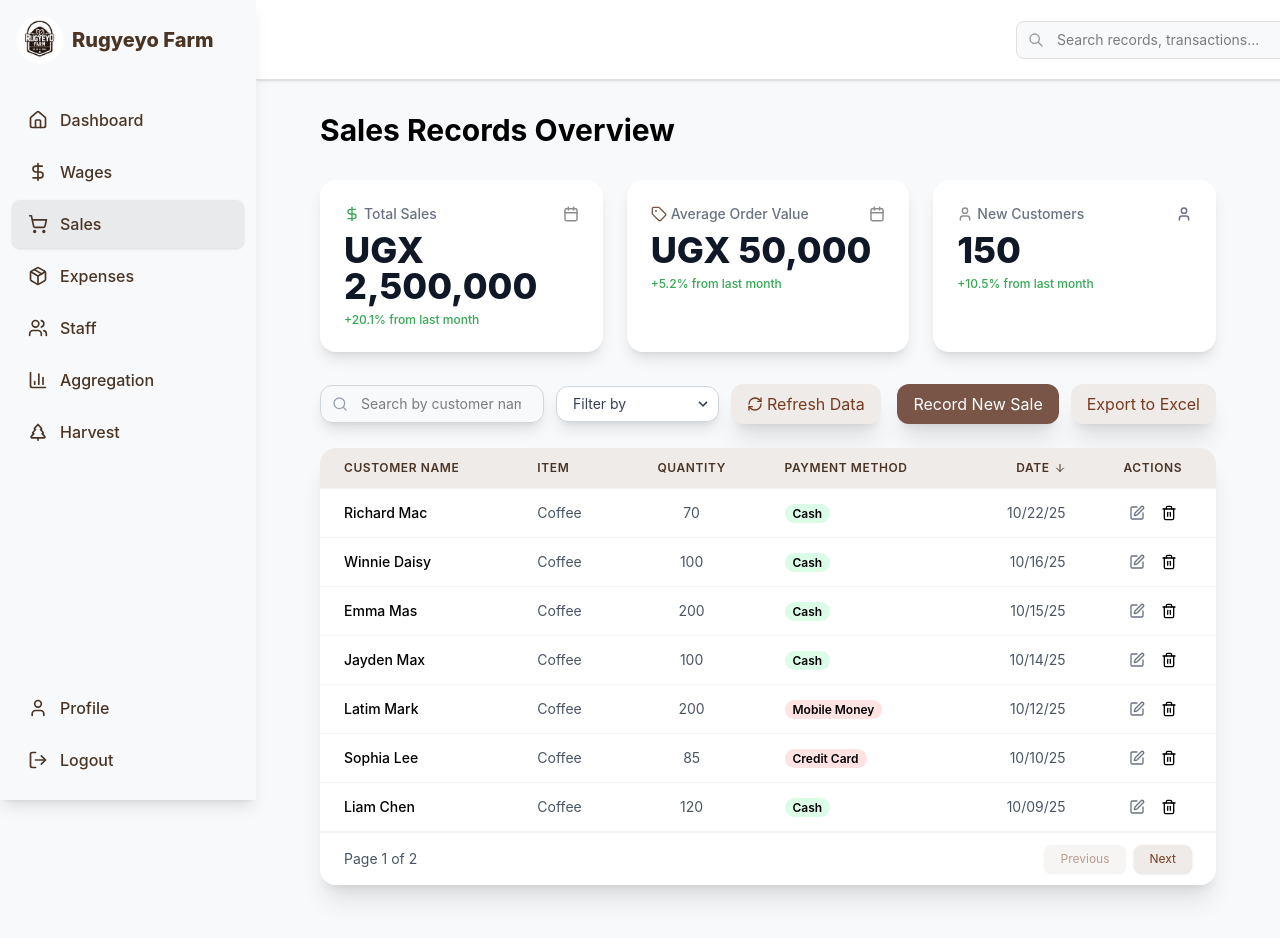
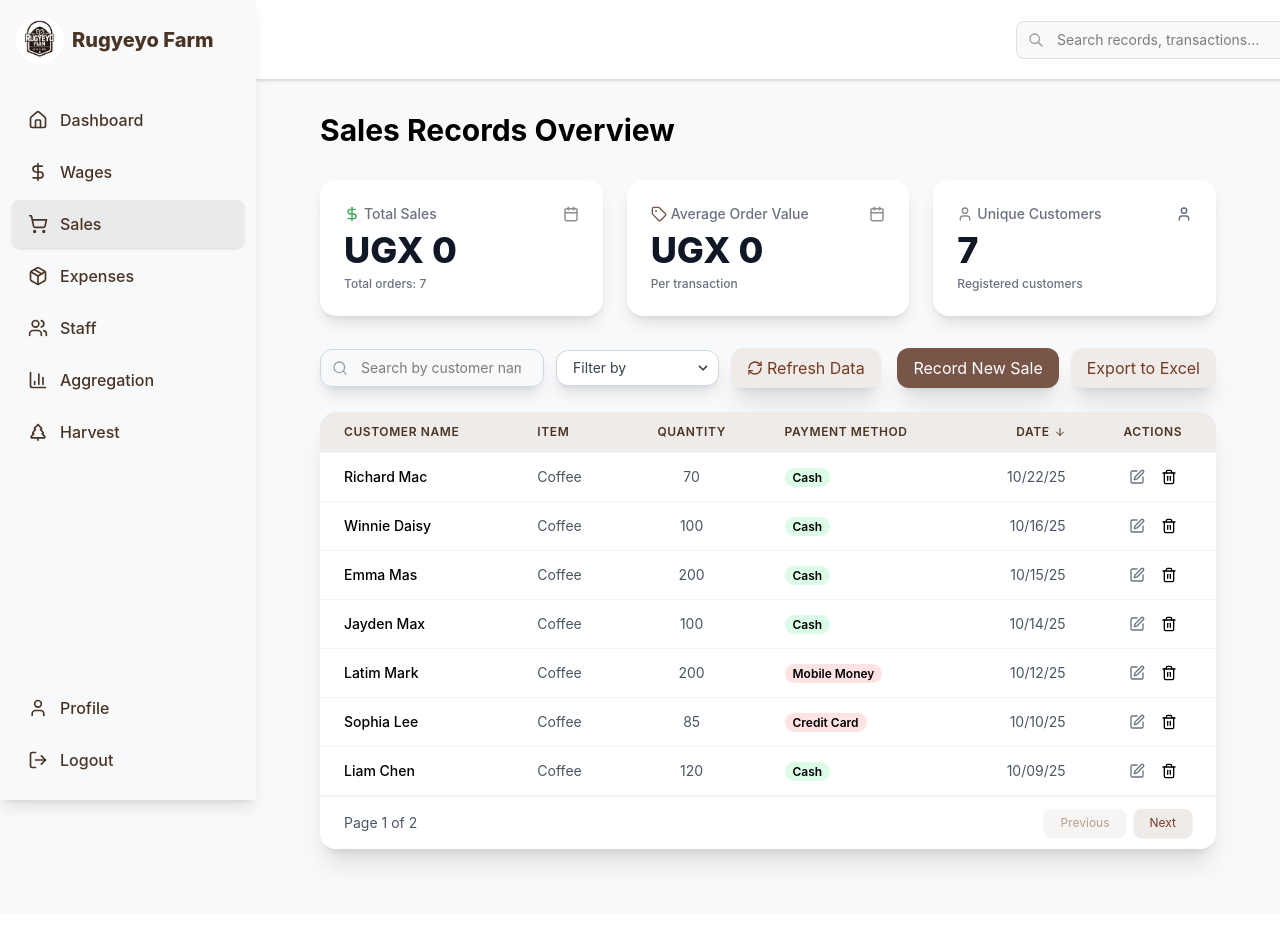
Before and after one commit to FARM-3/farm-web, a React (Vite) app: page /sales in a window 1280 px wide. Shown: the top 938 px of the page. After the commit the page ends 913 px from the top, so only its background shows below. Built offline with nearby package versions, Linux system fonts and the light colour scheme.

Commit message:
created the cards in all the pages to pick real time updates

```diff
--- a/src/pages/Sales.jsx
+++ b/src/pages/Sales.jsx
@@ -122,6 +122,39 @@ function SalesPage() {
 
     // --- Component Rendering ---
 
+    // Calculate KPI metrics from real-time data
+    const calculateKPIs = () => {
+        if (!sales || sales.length === 0) {
+            return {
+                totalSales: 0,
+                averageOrderValue: 0,
+                totalOrders: 0,
+                uniqueCustomers: 0
+            };
+        }
+
+        // Calculate total sales amount
+        const totalSales = sales.reduce((sum, sale) => {
+            const amount = parseFloat(sale.total_amount || sale.amount || 0);
+            return sum + amount;
+        }, 0);
+
+        // Calculate average order value
+        const averageOrderValue = sales.length > 0 ? totalSales / sales.length : 0;
+
+        // Count unique customers
+        const uniqueCustomers = new Set(sales.map(sale => sale.customer_name).filter(Boolean)).size;
+
+        return {
+            totalSales,
+            averageOrderValue,
+            totalOrders: sales.length,
+            uniqueCustomers
+        };
+    };
+
+    const kpis = calculateKPIs();
+
     const KPICards = () => (
         <div className="grid grid-cols-1 sm:grid-cols-2 lg:grid-cols-3 gap-6 mb-8">
             {/* Card 1: Total Sales */}
@@ -133,8 +166,17 @@ function SalesPage() {
                     </p>
                     <Calendar className="w-4 h-4" stroke={CoffeeColors.GRAY_TEXT} strokeWidth={2.2} />
                 </div>
-                <p className="text-4xl font-extrabold text-gray-900 leading-none">UGX {formatUGX(2500000)}</p>
-                <p className="text-xs text-success mt-2 font-medium" style={{ color: CoffeeColors.SUCCESS_GREEN }}>+20.1% from last month</p>
+                {loading ? (
+                    <div className="flex items-center gap-2 mt-2">
+                        <Loader2 className="w-6 h-6 animate-spin text-accent-btn" />
+                        <span className="text-sm text-gray-500">Loading...</span>
+                    </div>
+                ) : (
+                    <>
+                        <p className="text-4xl font-extrabold text-gray-900 leading-none">UGX {formatUGX(kpis.totalSales)}</p>
+                        <p className="text-xs text-success mt-2 font-medium text-gray-500">Total orders: {kpis.totalOrders}</p>
+                    </>
+                )}
             </div>
 
             {/* Card 2: Average Order Value */}
@@ -146,21 +188,39 @@ function SalesPage() {
                     </p>
                     <Calendar className="w-4 h-4" stroke={CoffeeColors.GRAY_TEXT} strokeWidth={2.2} />
                 </div>
-                <p className="text-4xl font-extrabold text-gray-900 leading-none">UGX {formatUGX(50000)}</p>
-                <p className="text-xs mt-2 font-medium" style={{ color: CoffeeColors.SUCCESS_GREEN }}>+5.2% from last month</p>
+                {loading ? (
+                    <div className="flex items-center gap-2 mt-2">
+                        <Loader2 className="w-6 h-6 animate-spin text-accent-btn" />
+                        <span className="text-sm text-gray-500">Loading...</span>
+                    </div>
+                ) : (
+                    <>
+                        <p className="text-4xl font-extrabold text-gray-900 leading-none">UGX {formatUGX(kpis.averageOrderValue)}</p>
+                        <p className="text-xs mt-2 font-medium text-gray-500">Per transaction</p>
+                    </>
+                )}
             </div>
 
-            {/* Card 3: New Customers */}
+            {/* Card 3: Unique Customers */}
             <div className="bg-white p-6 rounded-2xl shadow-lg">
                 <div className="flex items-center justify-between mb-2">
                     <p className="text-sm font-medium text-gray-500 flex items-center">
                         <User className="w-4 h-4 mr-1" stroke={CoffeeColors.GRAY_TEXT} />
-                        New Customers
+                        Unique Customers
                     </p>
                     <User className="w-4 h-4 text-gray-500" strokeWidth={2.2} />
                 </div>
-                <p className="text-4xl font-extrabold text-gray-900 leading-none">150</p>
-                <p className="text-xs mt-2 font-medium" style={{ color: CoffeeColors.SUCCESS_GREEN }}>+10.5% from last month</p>
+                {loading ? (
+                    <div className="flex items-center gap-2 mt-2">
+                        <Loader2 className="w-6 h-6 animate-spin text-accent-btn" />
+                        <span className="text-sm text-gray-500">Loading...</span>
+                    </div>
+                ) : (
+                    <>
+                        <p className="text-4xl font-extrabold text-gray-900 leading-none">{kpis.uniqueCustomers}</p>
+                        <p className="text-xs mt-2 font-medium text-gray-500">Registered customers</p>
+                    </>
+                )}
             </div>
         </div>
     );
--- a/src/pages/wages.jsx
+++ b/src/pages/wages.jsx
@@ -123,6 +123,45 @@ function WageDisplayPage() {
 
     // --- Component Rendering ---
 
+    // Calculate KPI metrics from real-time data
+    const calculateKPIs = () => {
+        if (!wages || wages.length === 0) {
+            return {
+                totalWagesPaid: 0,
+                averageWage: 0,
+                totalEmployees: 0,
+                totalDeductions: 0
+            };
+        }
+
+        // Calculate total wages paid
+        const totalWagesPaid = wages.reduce((sum, wage) => {
+            const amount = parseFloat(wage.amount_paid || 0);
+            return sum + amount;
+        }, 0);
+
+        // Calculate total deductions
+        const totalDeductions = wages.reduce((sum, wage) => {
+            const deduction = parseFloat(wage.deduction || 0);
+            return sum + deduction;
+        }, 0);
+
+        // Calculate average wage per employee
+        const averageWage = wages.length > 0 ? totalWagesPaid / wages.length : 0;
+
+        // Count unique employees
+        const uniqueEmployees = new Set(wages.map(wage => wage.employee_name).filter(Boolean)).size;
+
+        return {
+            totalWagesPaid,
+            averageWage,
+            totalEmployees: uniqueEmployees,
+            totalDeductions
+        };
+    };
+
+    const kpis = calculateKPIs();
+
     const KPICards = () => (
         <div className="grid grid-cols-1 sm:grid-cols-2 lg:grid-cols-3 gap-6 mb-8">
             {/* Card 1: Total Wages Paid */}
@@ -134,8 +173,17 @@ function WageDisplayPage() {
                     </p>
                     <TrendingUpIcon className="w-4 h-4" stroke={CoffeeColors.SUCCESS_GREEN} strokeWidth={2.2} />
                 </div>
-                <p className="text-4xl font-extrabold text-gray-900 leading-none">UGX {formatUGX(12500000)}</p>
-                <p className="text-xs text-success mt-2 font-medium">+15.3% vs last month</p>
+                {loading ? (
+                    <div className="flex items-center gap-2 mt-2">
+                        <Loader2 className="w-6 h-6 animate-spin text-accent-btn" />
+                        <span className="text-sm text-gray-500">Loading...</span>
+                    </div>
+                ) : (
+                    <>
+                        <p className="text-4xl font-extrabold text-gray-900 leading-none">UGX {formatUGX(kpis.totalWagesPaid)}</p>
+                        <p className="text-xs mt-2 font-medium text-gray-500">Deductions: UGX {formatUGX(kpis.totalDeductions)}</p>
+                    </>
+                )}
             </div>
 
             {/* Card 2: Avg. Wage/Employee */}
@@ -145,10 +193,19 @@ function WageDisplayPage() {
                         <Wallet className="w-4 h-4 mr-1" stroke={CoffeeColors.MEDIUM_BROWN} />
                         Avg. Wage/Employee
                     </p>
-                    <TrendingUpIcon className="w-4 h-4 text-error rotate-180" stroke={CoffeeColors.ERROR_RED} strokeWidth={2.2} />
+                    <TrendingUpIcon className="w-4 h-4" stroke={CoffeeColors.SUCCESS_GREEN} strokeWidth={2.2} />
                 </div>
-                <p className="text-4xl font-extrabold text-gray-900 leading-none">UGX {formatUGX(250000)}</p>
-                <p className="text-xs text-error mt-2 font-medium">-8.1% from last month</p>
+                {loading ? (
+                    <div className="flex items-center gap-2 mt-2">
+                        <Loader2 className="w-6 h-6 animate-spin text-accent-btn" />
+                        <span className="text-sm text-gray-500">Loading...</span>
+                    </div>
+                ) : (
+                    <>
+                        <p className="text-4xl font-extrabold text-gray-900 leading-none">UGX {formatUGX(kpis.averageWage)}</p>
+                        <p className="text-xs mt-2 font-medium text-gray-500">Per payment cycle</p>
+                    </>
+                )}
             </div>
 
             {/* Card 3: Total Employees */}
@@ -160,8 +217,17 @@ function WageDisplayPage() {
                     </p>
                     <UserIcon className="w-4 h-4 text-gray-500" strokeWidth={2.2} />
                 </div>
-                <p className="text-4xl font-extrabold text-gray-900 leading-none">50</p>
-                <p className="text-xs text-gray-500 mt-2 font-medium">Stable over last quarter</p>
+                {loading ? (
+                    <div className="flex items-center gap-2 mt-2">
+                        <Loader2 className="w-6 h-6 animate-spin text-accent-btn" />
+                        <span className="text-sm text-gray-500">Loading...</span>
+                    </div>
+                ) : (
+                    <>
+                        <p className="text-4xl font-extrabold text-gray-900 leading-none">{kpis.totalEmployees}</p>
+                        <p className="text-xs text-gray-500 mt-2 font-medium">Receiving wages</p>
+                    </>
+                )}
             </div>
         </div>
     );
```
